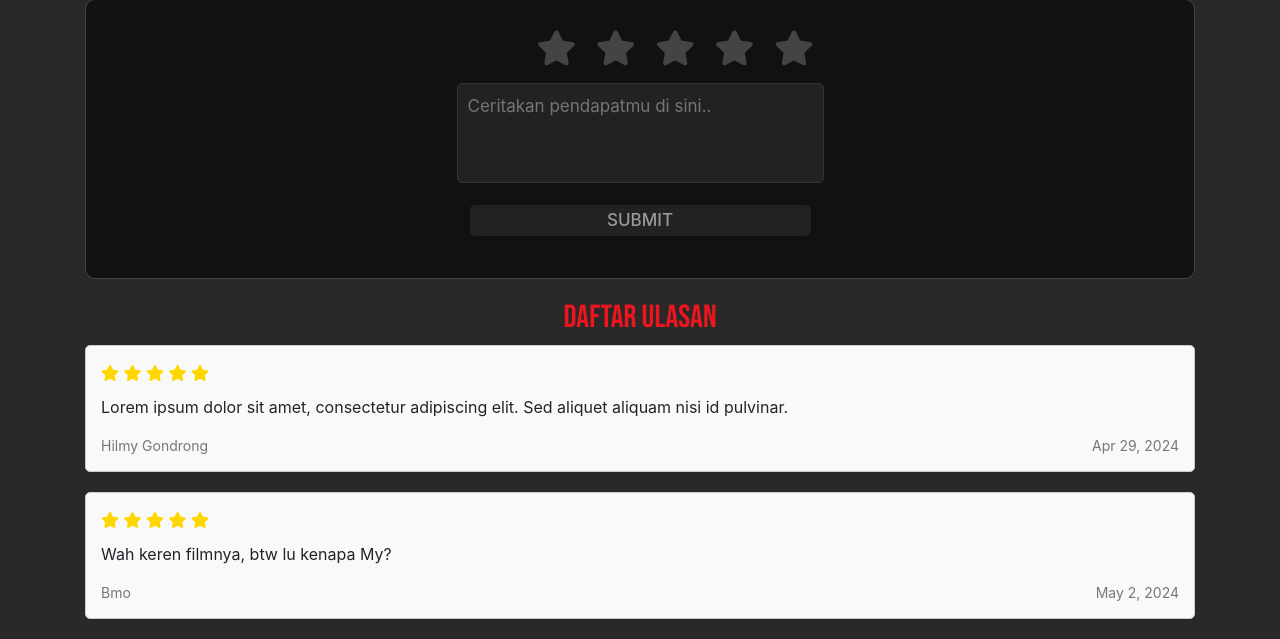
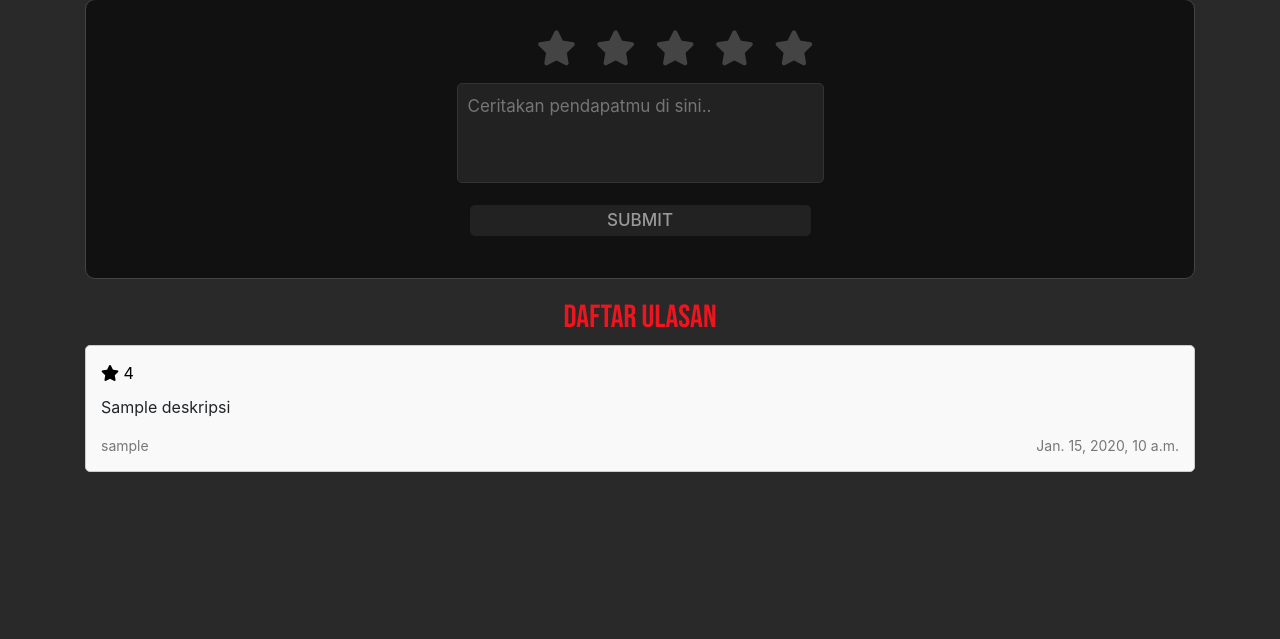
Before and after one commit to Pacilflix-A6/pacilflix, a Django app: template tayangan/templates/film.html in a window 1280 px wide. Shown: the part 926-1565 px from the top of the page. After the commit the page ends 1398 px from the top, so only its background shows below. Run offline with Django 3.2, Linux system fonts and the light colour scheme; the template is opened without the code that fills it: most values are stand-ins (such as "Sample title", 1, 10 or a date in 2020); some libraries are stand-ins or nearby versions.

Commit message:
[Add]Review Feature for film page

```diff
--- a/tayangan/templates/film.html
+++ b/tayangan/templates/film.html
@@ -86,13 +86,13 @@
         transition: all 0.2s ease;
     }
 
-    input:not(:checked) ~ label:hover,
-    input:not(:checked) ~ label:hover ~ label {
+    .star-widget input:not(:checked) ~ label:hover,
+    .star-widget input:not(:checked) ~ label:hover ~ label {
         color: #fd4;
     }
 
-    input:checked ~ label {
-        color: #fd4;
+    .star-widget input:checked ~ label {
+      color: #fd4;
     }
 
     form .textarea {
@@ -160,7 +160,7 @@
     }
 
     .review-rating {
-        color: #ffd700; /* Warna bintang */
+        color: black; /* Warna bintang */
     }
 
     .review-content {
@@ -304,17 +304,22 @@
         <!-- Input Ulasan -->
         <div class="review-container">
             <div class="star-widget">
-                <input type="radio" id="rate-5" name="rate" value="5"><label for="star5" class="fas fa-star"></label>
-                <input type="radio" id="rate-4" name="rate" value="4"><label for="star4" class="fas fa-star"></label>
-                <input type="radio" id="rate-3" name="rate" value="3"><label for="star3" class="fas fa-star"></label>
-                <input type="radio" id="rate-2" name="rate" value="2"><label for="star2" class="fas fa-star"></label>
-                <input type="radio" id="rate-1" name="rate" value="1"><label for="star1" class="fas fa-star"></label>
-                <form action="reviewForm">
+                <input type="radio" id="rate-5" name="rate" value="5">
+                <label for="rate-5" class="fas fa-star"></label>
+                <input type="radio" id="rate-4" name="rate" value="4">
+                <label for="rate-4" class="fas fa-star"></label>
+                <input type="radio" id="rate-3" name="rate" value="3">
+                <label for="rate-3" class="fas fa-star"></label>
+                <input type="radio" id="rate-2" name="rate" value="2">
+                <label for="rate-3" class="fas fa-star"></label>
+                <input type="radio" id="rate-1" name="rate" value="1">
+                <label for="rate-1" class="fas fa-star"></label>
+                <form action="ulas">
                     <div class="textarea">
                         <textarea id="reviewDescription" cols="30" placeholder="Ceritakan pendapatmu di sini.."></textarea>
                     </div>
                     <div class="btn">
-                      <button type="submit" onclick="addReview()">Submit</button>
+                      <button type="button" onclick="addReview()">Submit</button>
                     </div>
                 </form>
             </div>
@@ -324,47 +329,28 @@
         <h2>DAFTAR ULASAN</h2>
         <div class="review-list">
             <div class="review-item">
+              {% for ulasan in film.kumpulan_ulasan %}
                 <div class="review-box">
                     <div class="review-header">
-                        <div class="review-rating">
-                            <span class="fas fa-star checked"></span>
-                            <span class="fas fa-star checked"></span>
-                            <span class="fas fa-star checked"></span>
-                            <span class="fas fa-star checked"></span>
-                            <span class="fas fa-star"></span>
+                        <div class="review-rating" onload="showRating('{{ ulasan.rating }}')">
+                          <!-- <script>
+                            // Panggil fungsi showRating() dengan rating yang sesuai
+                            showRating(`{{ ulasan.rating }}`);
+                          </script> -->
+                          <span class="fas fa-star checked"></span>
+                          {{ ulasan.rating }}
                         </div>
                     </div>
                     <div class="review-content">
-                        <p>Lorem ipsum dolor sit amet, consectetur adipiscing elit. Sed aliquet aliquam nisi id pulvinar.</p>
+                        <p>{{ ulasan.deskripsi }}</p>
                     </div>
                     <div class="review-footer">
-                        <span class="review-author">Hilmy Gondrong</span>
-                        <span class="review-date">Apr 29, 2024</span>
+                        <span class="review-author">{{ ulasan.username }}</span>
+                        <span class="review-date">{{ ulasan.timestamp }}</span>
                     </div>
                 </div>
+              {% endfor %}
             </div>
-            <!-- Ulasan lainnya ditambahkan di sini -->
-            <div class="review-item">
-                <div class="review-box">
-                    <div class="review-header">
-                        <div class="review-rating">
-                            <span class="fas fa-star checked"></span>
-                            <span class="fas fa-star checked"></span>
-                            <span class="fas fa-star checked"></span>
-                            <span class="fas fa-star checked"></span>
-                            <span class="fas fa-star"></span>
-                        </div>
-                    </div>
-                    <div class="review-content">
-                        <p>Wah keren filmnya, btw lu kenapa My?</p>
-                    </div>
-                    <div class="review-footer">
-                        <span class="review-author">Bmo</span>
-                        <span class="review-date">May 2, 2024</span>
-                    </div>
-                </div>
-            </div>
-        </div>
     </div>
 
     <!-- ini modal buat download-->
@@ -461,26 +447,56 @@
         </div>
       </div>
 
+      <!-- Error Modal -->
+      <div class="modal fade" id="errorModal" tabindex="-1" aria-labelledby="errorModalLabel" aria-hidden="true">
+        <div class="modal-dialog">
+            <div class="modal-content">
+                <div class="modal-header">
+                    <h5 class="modal-title" id="errorModalLabel" style="color: #cc1218">Gagal Mengirim Ulasan</h5>
+                    <button type="button" class="close" data-dismiss="modal" aria-label="Close">
+                        <span aria-hidden="true">&times;</span>
+                    </button>
+                </div>
+                <div class="modal-body" id="errorModalBody">
+                    <!-- Error message will be injected here -->
+                </div>
+                <div class="modal-footer">
+                    <button type="button" class="btn btn-secondary" data-dismiss="modal">Tutup</button>
+                </div>
+            </div>
+        </div>
+      </div>
+
+      <!-- Info Modal -->
+      <div class="modal fade" id="infoModal" tabindex="-1" aria-labelledby="infoModalLabel" aria-hidden="true">
+        <div class="modal-dialog">
+            <div class="modal-content">
+                <div class="modal-header">
+                    <h5 class="modal-title" id="infoModalLabel" style="color: #000">Info</h5>
+                    <button type="button" class="close" data-dismiss="modal" aria-label="Close">
+                        <span aria-hidden="true">&times;</span>
+                    </button>
+                </div>
+                <div class="modal-body" id="infoModalBody">
+                    <!-- Info message will be injected here -->
+                </div>
+                <div class="modal-footer">
+                    <button type="button" class="btn btn-secondary" data-dismiss="modal">Tutup</button>
+                </div>
+            </div>
+        </div>
+      </div>
+
     <script>
-        // Izin commentin script lu ya bimo, gaada id submitReviewButton jadi function lain error
+        document.addEventListener("DOMContentLoaded", function () {
+        // Ambil referensi modal
+        var infoModal = document.getElementById("infoModal");
 
-        // document.getElementById('submitReviewButton').addEventListener('click', function () {
-        //     // Mendapatkan review, rating, dan username
-        //     var reviewDescription = document.getElementById('reviewDescriptionInput').value;
-        //     var reviewRating = document.getElementById('reviewRatingInput').value;
-        //     var username = "John Doe"; // Example username\
-
-        //     // Buat list item baru untuk review
-        //     var newReview = document.createElement('li');
-        //     newReview.textContent = username + ": " + reviewDescription + ' - Rating: ' + reviewRating;
-
-        //     // Tambah review ke daftar review
-        //     document.getElementById('reviewList').appendChild(newReview);
-
-        //     // Clear input
-        //     document.getElementById('reviewDescriptionInput').value = '';
-        //     document.getElementById('reviewRatingInput').value = '0'; //default
-        // });
+        setTimeout(function () {
+            // Tutup modal
+            $('#infoModal').modal('hide');
+        }, 3000); // Ubah angka 3000 menjadi jumlah milidetik yang diinginkan
+      });
 
         function updateSliderValue(value, duration) {
           var progressValue = document.getElementById("progress-value");
@@ -490,7 +506,7 @@
         }
 
         function watchShow(idTayangan, durasiTonton) {
-          console.log(idTayangan)
+          // console.log(idTayangan)
           const url = "{% url 'tayangan:tonton' film.id_tayangan %}";
           fetch(url, {
               method: "POST",
@@ -522,12 +538,14 @@
 
           // Mendapatkan nilai rating
           var rating = document.querySelector('input[name="rate"]:checked').value;
+          console.log(rating);
 
           // Mendapatkan deskripsi ulasan
-          var description = document.getElementById('reviewDescription').value;
+          var deskripsi = document.getElementById('reviewDescription').value;
+          console.log(deskripsi)
 
           // Mengirim data ulasan ke server
-          fetch('/add-review/', {
+          fetch(url, {
               method: 'POST',
               headers: {
                   "Content-Type": "application/json",
@@ -535,21 +553,29 @@
               },
               body: JSON.stringify({
                   rating: rating,
-                  description: description
+                  deskripsi: deskripsi
               })
             })
             .then(response => response.json())
             .then(data => {
                 if (data.status === 'success') {
-                    alert('Ulasan berhasil dikirim.');
+                  document.getElementById('infoModalBody').textContent = data.message;
+                  $('#infoModal').modal('show');
+                  setTimeout(function() {
                     location.reload();
+                  }, 2000);
+
                 } else {
-                    alert('Gagal mengirim ulasan.');
+                     // Inject error message into modal
+                    document.getElementById('errorModalBody').textContent = data.error;
+                    // Show the modal
+                    $('#errorModal').modal('show');
                 }
             })
             .catch(error => {
                 console.error('Error:', error);
-                alert('Terjadi kesalahan saat mengirim ulasan.');
+                document.getElementById('errorModalBody').textContent = data.error;
+                $('#errorModal').modal('show');
             });
         }
 
```
Also changed, not shown: tayangan/views.py (+42 -22 lines).
